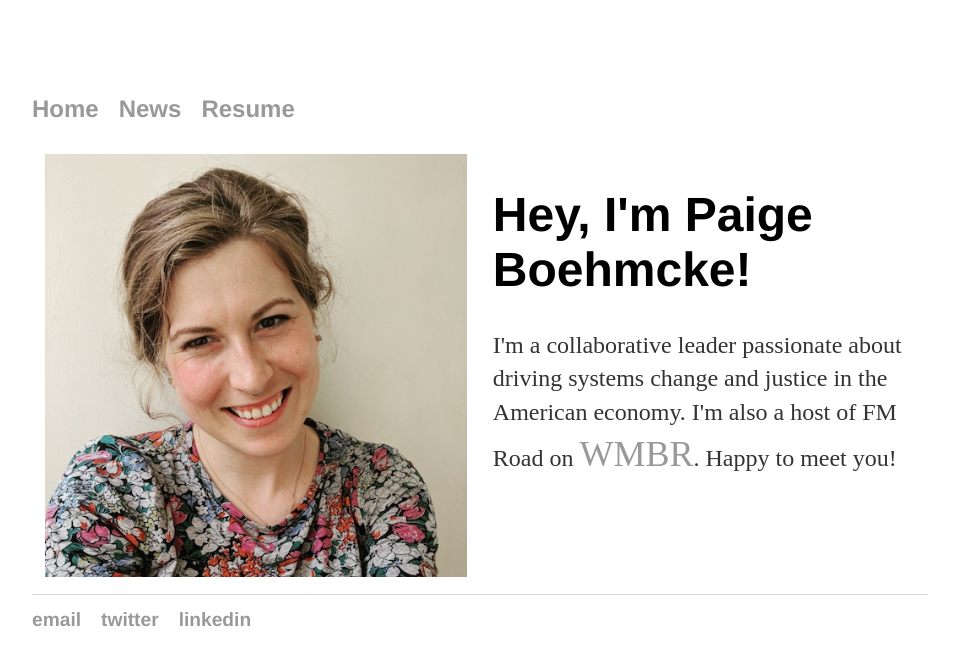
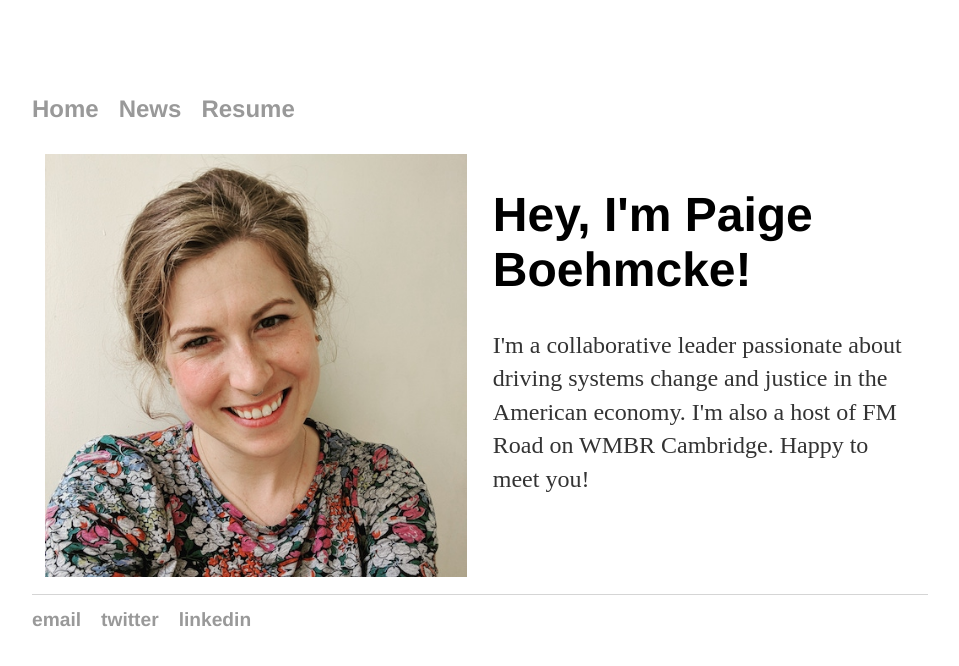
Before and after one commit to paigeboehmcke/paigeboehmcke.github.io, a Jekyll site: the page built from index.html, in a window 1280 px wide. Shown: the top 666 px of the page, without its empty margins (160-1119 px from the left). Built offline with Jekyll 4.4.1, drawn with Linux system fonts in a browser that asks for light colours.

Commit message:
Update index.html

```diff
--- a/index.html
+++ b/index.html
@@ -7,5 +7,5 @@
 </div>
 <div class="blurb">
 	<h1>Hey, I'm Paige Boehmcke!</h1>
-	<p>I'm a collaborative leader passionate about driving systems change and justice in the American economy. I'm also a host of FM Road on <a href="www.wmbr.org">WMBR</a>. Happy to meet you!</p></p>
+	<p>I'm a collaborative leader passionate about driving systems change and justice in the American economy. I'm also a host of FM Road on WMBR Cambridge. Happy to meet you!</p></p>
 </div>
```
